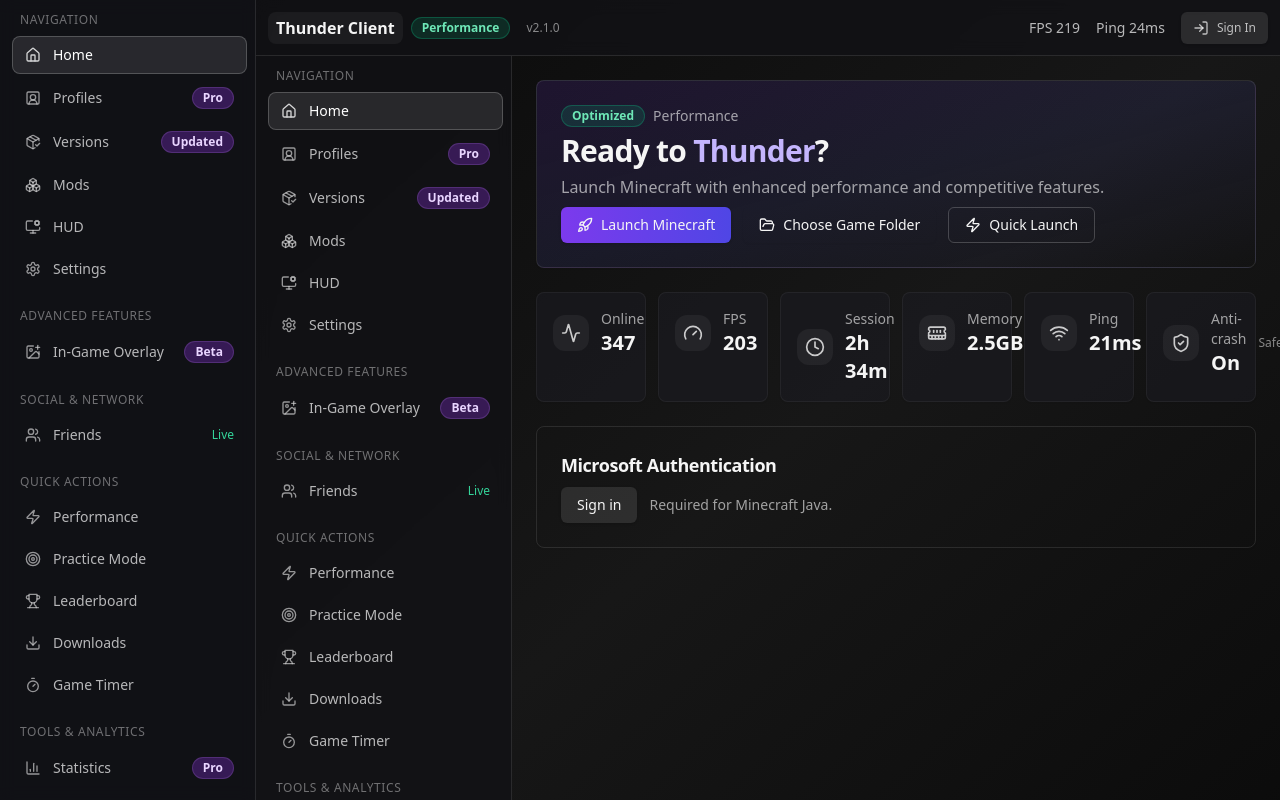
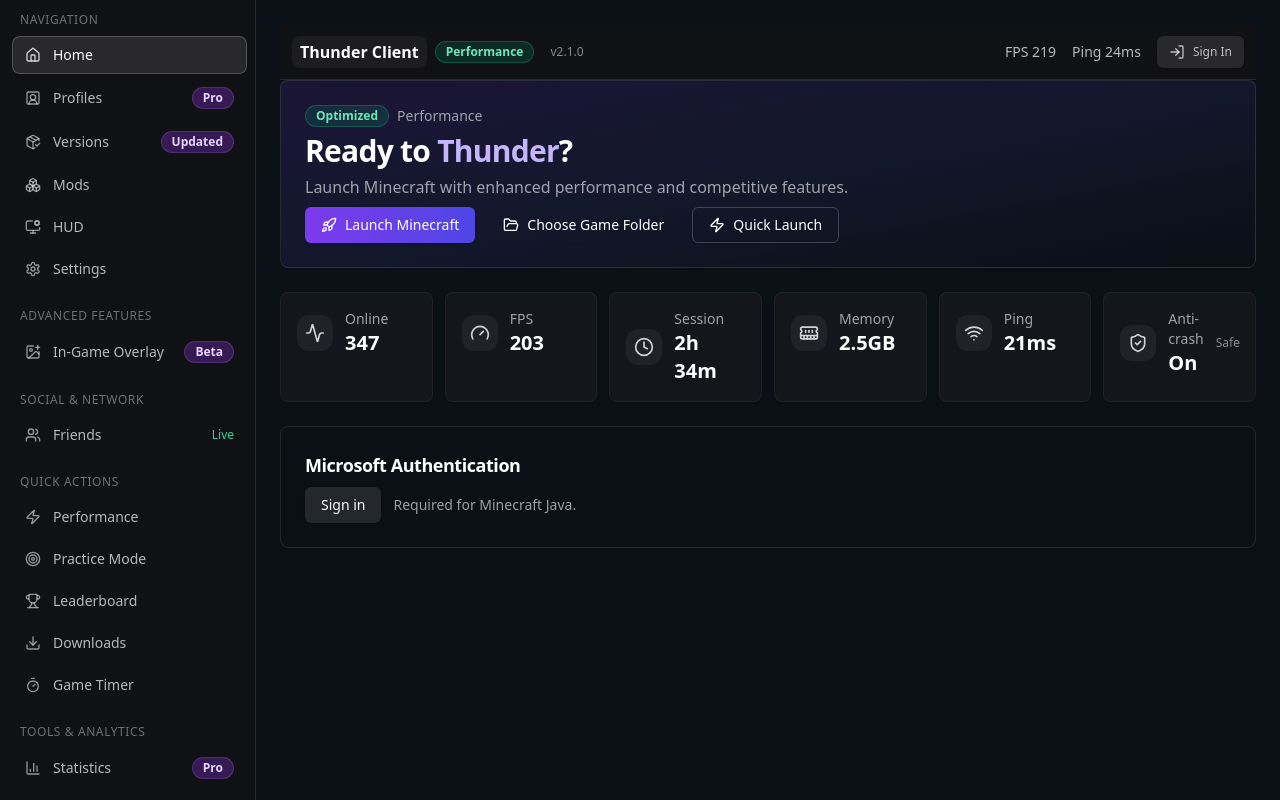
Before and after one commit to isahakgaming-beep/thunderclient, a Next.js app in the folder thunder-client/: page / in a window 1280 px wide. Built offline with nearby package versions, Linux system fonts and the light colour scheme.

Commit message:
Update page.tsx

```diff
--- a/thunder-client/src/app/page.tsx
+++ b/thunder-client/src/app/page.tsx
@@ -1,17 +1,12 @@
 import TopBar from '@/components/TopBar';
-import Sidebar from '@/components/Sidebar';
 import HomeHUD from '@/components/HomeHUD';
 
+// Ne pas rendre <Sidebar /> ici : elle est rendue par layout.tsx
 export default function Page() {
   return (
-    <div className="min-h-screen bg-gradient-to-br from-neutral-950 via-neutral-900 to-neutral-950 text-neutral-100">
+    <div className="p-4 md:p-6">
       <TopBar />
-      <div className="flex">
-        <Sidebar />
-        <main className="flex-1 p-4 md:p-6">
-          <HomeHUD />
-        </main>
-      </div>
+      <HomeHUD />
     </div>
   );
 }
```
